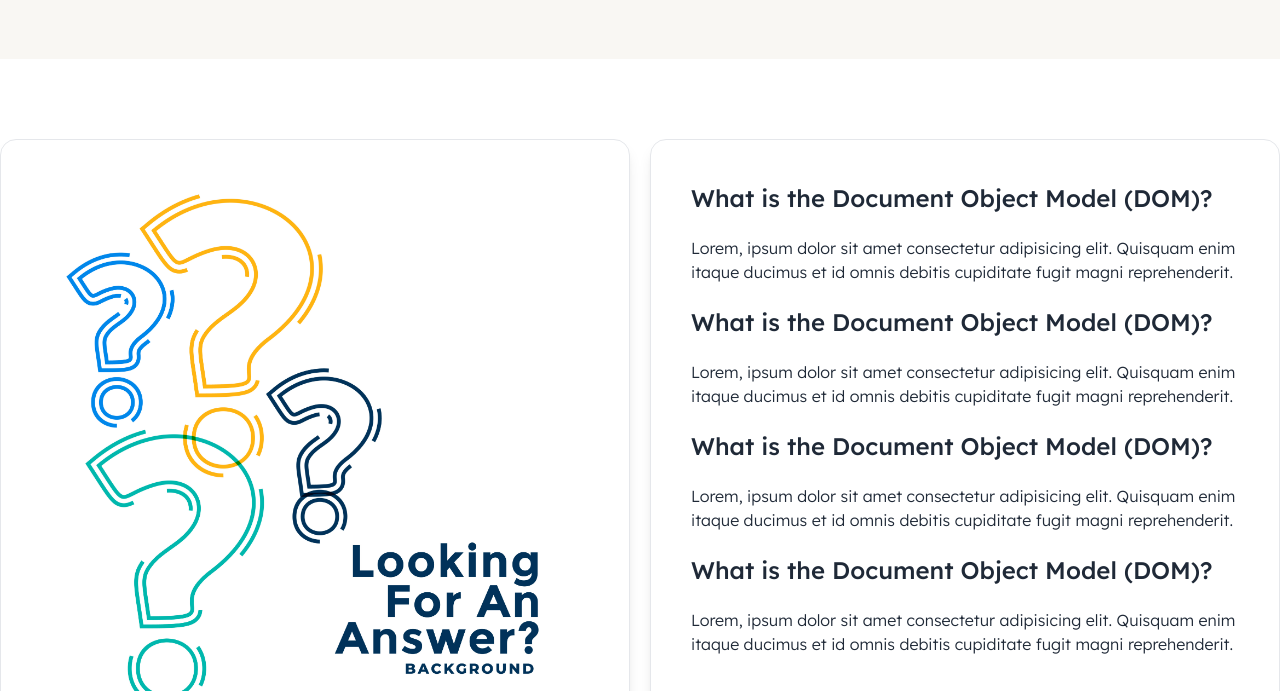
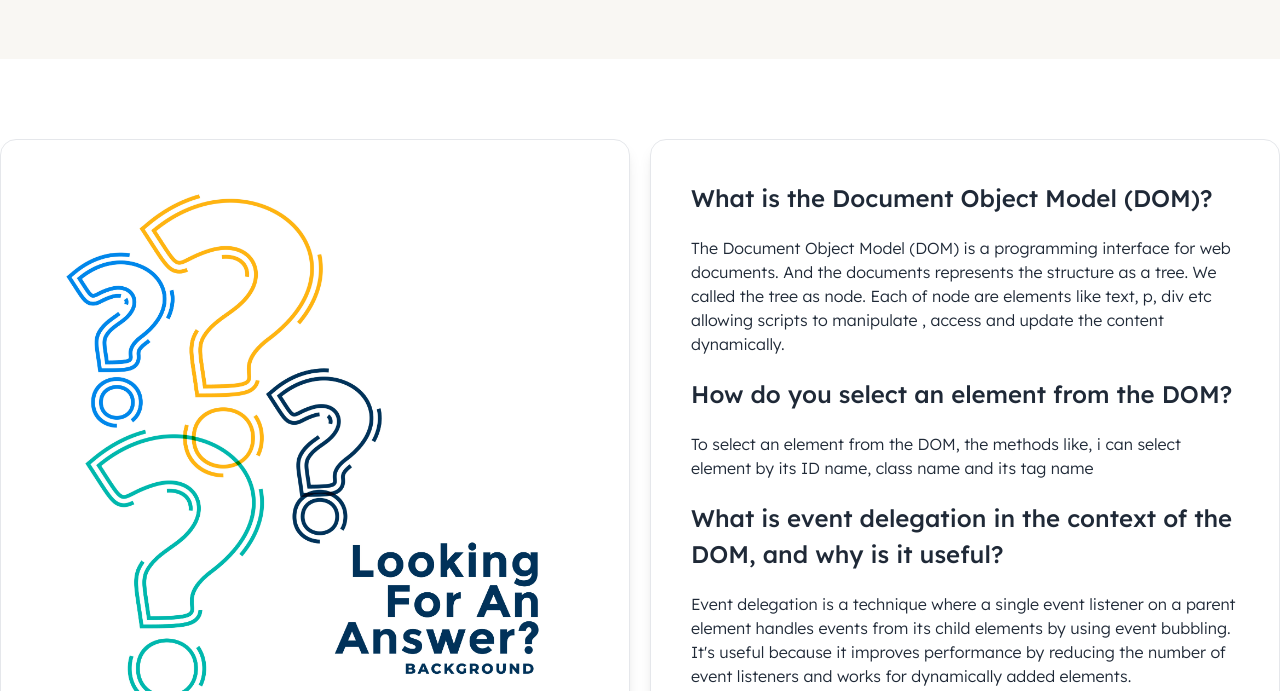
Before and after one commit to shoumik756/assignment-5, a plain HTML site: page blog.html in a window 1280 px wide. Shown: the part 109-800 px from the top of the page. Drawn offline with nearby package versions, Linux system fonts and the light colour scheme.

Commit message:
updated 4 questions in blog page

```diff
--- a/blog.html
+++ b/blog.html
@@ -61,13 +61,17 @@
         </div>
         <div class="w-1/2 border-[1px] p-10 rounded-2xl shadow-lg	">
            <h2 class="text-[24px] font-medium mb-5">What is the Document Object Model (DOM)?</h2>
-           <p class="text-[16px] font-light mb-5">Lorem, ipsum dolor sit amet consectetur adipisicing elit. Quisquam enim itaque ducimus et id omnis debitis cupiditate fugit magni reprehenderit.</p>
-           <h2 class="text-[24px] font-medium mb-5">What is the Document Object Model (DOM)?</h2>
-           <p class="text-[16px] font-light mb-5">Lorem, ipsum dolor sit amet consectetur adipisicing elit. Quisquam enim itaque ducimus et id omnis debitis cupiditate fugit magni reprehenderit.</p>
-           <h2 class="text-[24px] font-medium mb-5">What is the Document Object Model (DOM)?</h2>
-           <p class="text-[16px] font-light mb-5">Lorem, ipsum dolor sit amet consectetur adipisicing elit. Quisquam enim itaque ducimus et id omnis debitis cupiditate fugit magni reprehenderit.</p>
-           <h2 class="text-[24px] font-medium mb-5">What is the Document Object Model (DOM)?</h2>
-           <p class="text-[16px] font-light mb-5">Lorem, ipsum dolor sit amet consectetur adipisicing elit. Quisquam enim itaque ducimus et id omnis debitis cupiditate fugit magni reprehenderit.</p>
+           <p class="text-[16px] font-light mb-5">The Document Object Model (DOM) is a programming interface for web documents. And the documents represents the structure as a tree. We called the tree as node. Each of node are elements like text, p, div etc allowing scripts to manipulate , access and update the content dynamically.</p>
+           <h2 class="text-[24px] font-medium mb-5">How do you select an element from the DOM?</h2>
+           <p class="text-[16px] font-light mb-5">To select an element from the DOM, the methods like, i can select element by its ID name, class name and its tag name</p>
+           <h2 class="text-[24px] font-medium mb-5">What is event delegation in the context of the DOM, and why is it useful?</h2>
+           <p class="text-[16px] font-light mb-5">Event delegation is a technique where a single event listener on a parent element handles events from its child elements by using event bubbling. It's useful because it improves performance by reducing the number of event listeners and works for dynamically added elements. </p>
+           <h2 class="text-[24px] font-medium mb-5">How do you manipulate an element's attributes and styles using the DOM?</h2>
+           <p class="text-[16px] font-light mb-5">To manipulate an elements attributes like setAttribute(),getAttribute.
+           example: element.setAttribute('');
+           To manipulate style in the DOM like classList.
+           example: element.style.color = 'blue';
+           </p>
         </div>
 
     </section>
--- a/js/index.js
+++ b/js/index.js
@@ -19,7 +19,7 @@ document.getElementById('donate-now-btn').addEventListener('click', function(){
 
     const totalDonated = inputFliedValue + myTotalDonatedBalance;
 
-    document.getElementById('total-donated-balance').innerText = totalDonated;
+    document.getElementById('total-donated-balance').innerText = totalDonated.toFixed(2);
 
     const currentBalanceValue = myCurrentBalance();
     const currentBalance = currentBalanceValue - inputFliedValue;
@@ -62,7 +62,7 @@ document.getElementById('donate-now-btn2').addEventListener('click', function(){
 
     const totalDonated2 = inputFliedValue2 + myTotalDonatedBalance2;
 
-    document.getElementById('total-donated-balance2').innerText = totalDonated2;
+    document.getElementById('total-donated-balance2').innerText = totalDonated2.toFixed(2);
 
     const currentBalanceValue = myCurrentBalance();
     const currentBalance = currentBalanceValue - inputFliedValue2;
@@ -105,7 +105,7 @@ document.getElementById('donate-now-btn3').addEventListener('click', function(){
 
     const totalDonated3 = inputFliedValue3 + myTotalDonatedBalance3;
 
-    document.getElementById('total-donated-balance3').innerText = totalDonated3;
+    document.getElementById('total-donated-balance3').innerText = totalDonated3.toFixed(2);
 
     const currentBalanceValue = myCurrentBalance();
     const currentBalance = currentBalanceValue - inputFliedValue3;
```
